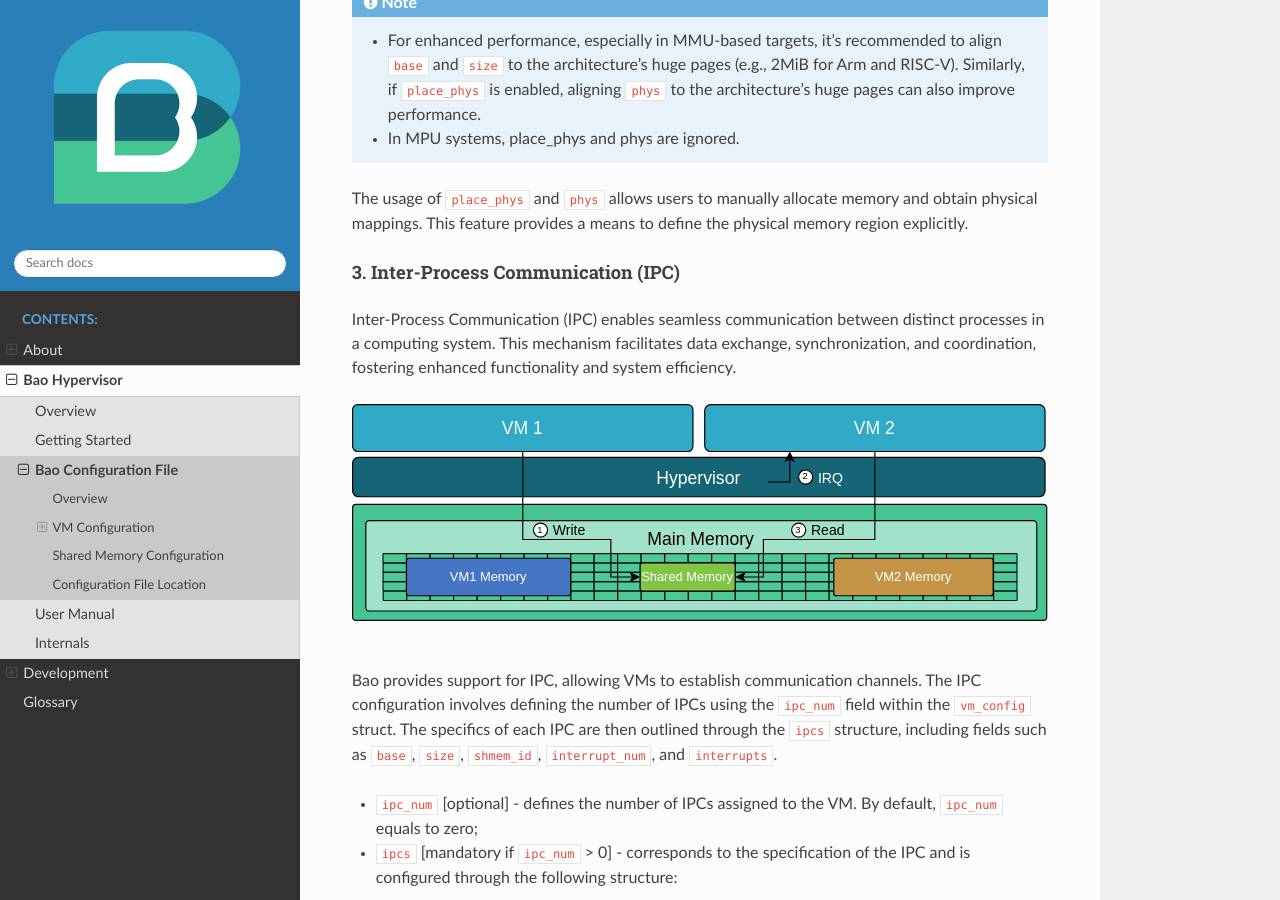
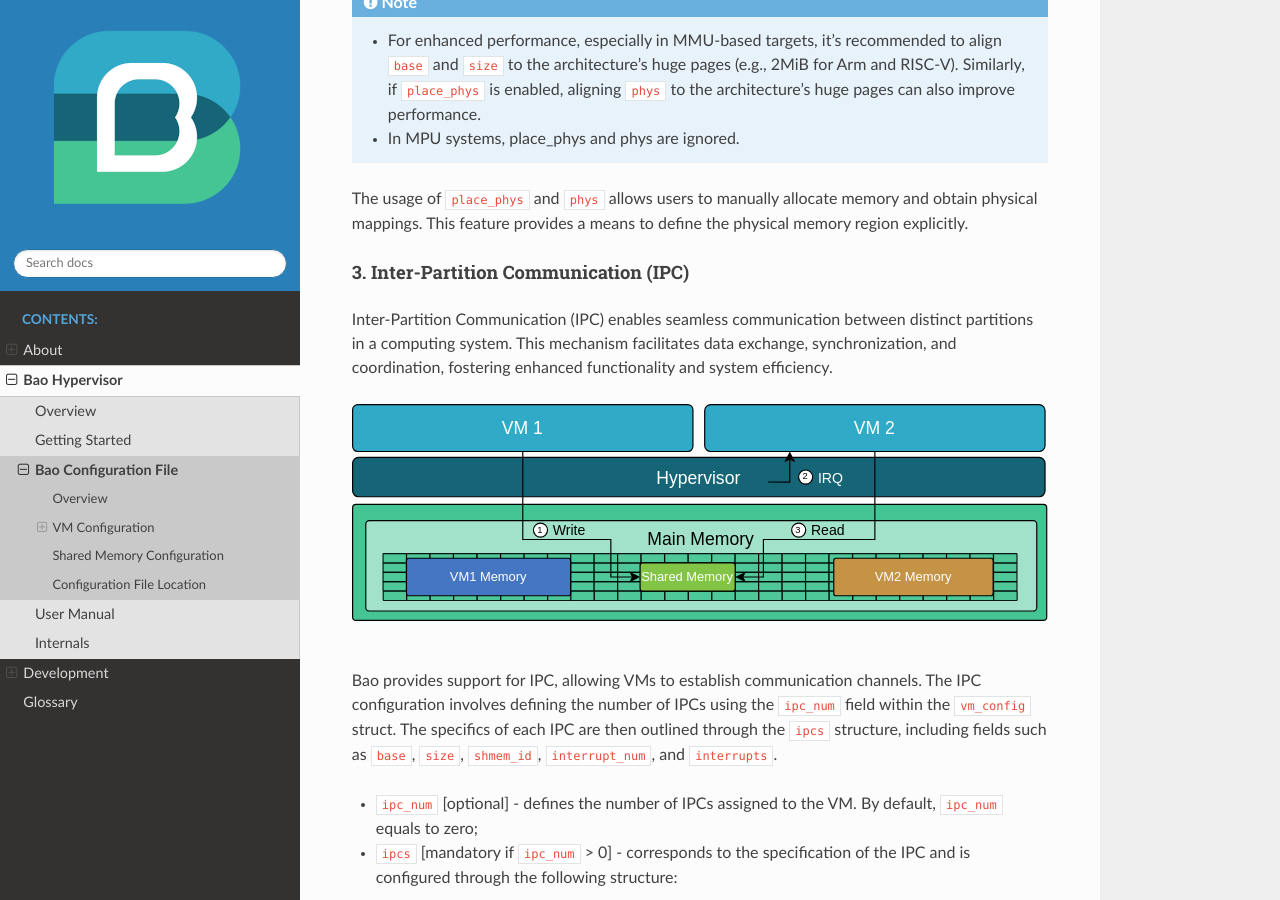
Before and after one commit to bao-project/bao-docs, a Sphinx documentation site: the page built from source/bao_hyp/config.rst, in a window 1280 px wide and 900 px high, scrolled down 6210 px. Built offline with Sphinx 7.4.7 and the Read the Docs theme 2.0.0, drawn with Linux system fonts in a browser that asks for light colours; some of the changed text lies outside the part shown.

Commit message:
fix(doc): redefine IPC nomenclature
Signed-off-by: Diogo Costa <diogoandreveigacosta@gmail.com>

```diff
--- a/source/bao_hyp/config.rst
+++ b/source/bao_hyp/config.rst
@@ -216,7 +216,7 @@ definition of:
 
 - ``Number of CPUs`` - see details in `Number of vCPUs`_;
 - ``Memory regions`` - see details in `Memory Regions`_;`
-- ``Inter-Process Comunication (IPC)`` - see details in `Inter-Process Communication (IPC)`_;
+- ``Inter-Partition Comunication (IPC)`` - see details in `Inter-Partition Communication (IPC)`_;
 - ``Devices`` - see details in `Devices`_;
 - ``Architectural-Specific Configurations`` - see details in `Architectural-Specific
   Configurations`_;
@@ -281,11 +281,11 @@ where:
 The usage of ``place_phys`` and ``phys`` allows users to manually allocate memory and obtain
 physical mappings. This feature provides a means to define the physical memory region explicitly.
 
-3. Inter-Process Communication (IPC)
-####################################
-.. _Inter-Process Communication (IPC):
+3. Inter-Partition Communication (IPC)
+######################################
+.. _Inter-Partition Communication (IPC):
 
-Inter-Process Communication (IPC) enables seamless communication between distinct processes in a
+Inter-Partition Communication (IPC) enables seamless communication between distinct partitions in a
 computing system. This mechanism facilitates data exchange, synchronization, and coordination,
 fostering enhanced functionality and system efficiency.
 
```
